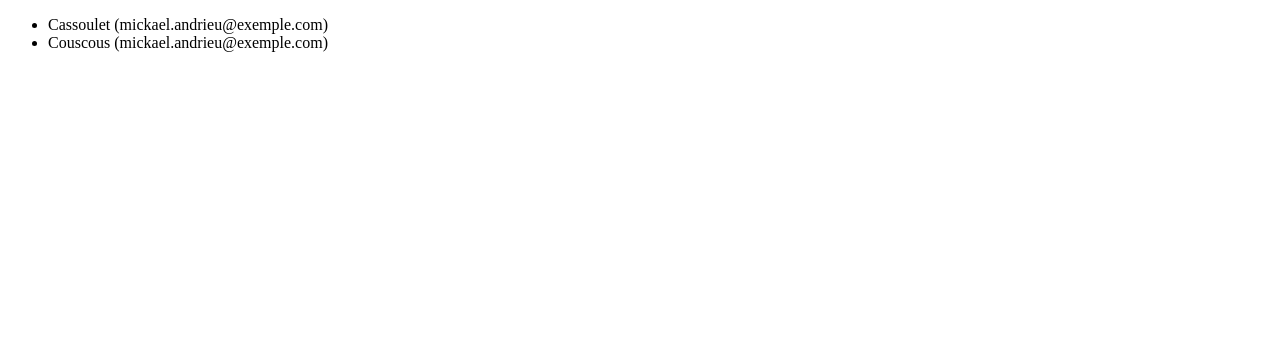
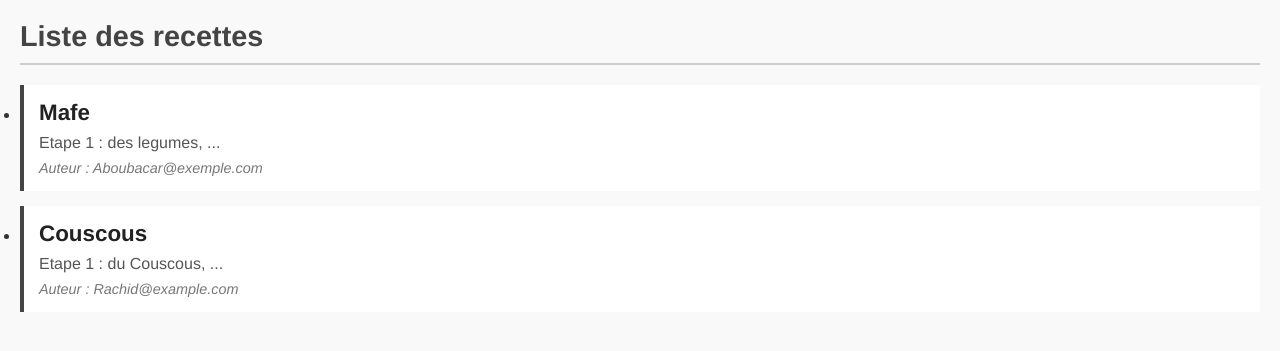
Before and after one commit to Neptune2k21/php-mysql, a PHP site: page /AfficherRecettes.php in a window 1280 px wide. Shown: the top 351 px of the page. Run offline with PHP 8.4, Linux system fonts and the light colour scheme.

Commit message:
Les tableaux associatifs

```diff
--- a/AfficherRecettes.php
+++ b/AfficherRecettes.php
@@ -1,25 +1,92 @@
 <?php
-
- // Déclaration du tableau des recettes
+// Tableau de recettes associatives
 $recipes = [
-['Cassoulet','[...]','mickael.andrieu@exemple.com',true,],
-['Couscous','[...]','mickael.andrieu@exemple.com',false,],
+    [
+        'title' => 'Mafe',
+        'recipe' => 'Etape 1 : des legumes, ...',
+        'author' => 'Aboubacar@exemple.com',
+        'enable' => true
+    ],
+    [
+        'title' => 'Cassoulet',
+        'recipe' => 'Etape 1 : des flageolets, ...',
+        'author' => 'matthieu-xml@exemple.com',
+        'enable' => false
+    ],
+    [
+        'title' => 'Couscous',
+        'recipe' => 'Etape 1 : du Couscous, ...',
+        'author' => 'Rachid@example.com',
+        'enable' => true
+    ]
 ];
-
 ?>
 
 <!DOCTYPE html>
- <html>
+<html lang="fr">
 <head>
+    <meta charset="UTF-8">
+    <meta name="viewport" content="width=device-width, initial-scale=1.0">
     <title>Affichage des recettes</title>
+    <style>
+        body {
+            font-family: 'Helvetica', sans-serif;
+            margin: 20px;
+            background-color: #f9f9f9;
+            color: #333;
+        }
+        h1 {
+            font-size: 1.8em;
+            color: #444;
+            border-bottom: 2px solid #ccc;
+            padding-bottom: 10px;
+            margin-bottom: 20px;
+        }
+        ul {
+            padding: 0;
+        }
+        li {
+            margin-bottom: 15px;
+            padding: 15px;
+            border-left: 4px solid #444;
+            background-color: #fff;
+            transition: background-color 0.3s ease;
+        }
+        li:hover {
+            background-color: #f0f0f0;
+        }
+        li h2 {
+            margin: 0 0 8px 0;
+            font-size: 1.4em;
+            color: #222;
+        }
+        li p {
+            margin: 0;
+            font-size: 1em;
+            color: #555;
+        }
+        .author {
+            font-style: italic;
+            font-size: 0.9em;
+            color: #777;
+            margin-top: 8px;
+        }
+    </style>
 </head>
 <body>
+
+<h1>Liste des recettes</h1>
 <ul>
-<?php for ($lines = 0; $lines <= 1; $lines++): ?>
+<?php foreach ($recipes as $recipe): ?>
+    <?php if ($recipe['enable']): ?>
         <li>
-<?php echo $recipes[$lines][0] . ' (' . $recipes[$lines][2] . ')';?>
+            <h2><?php echo htmlspecialchars($recipe['title']); ?></h2>
+            <p><?php echo htmlspecialchars($recipe['recipe']); ?></p>
+            <p class="author">Auteur : <?php echo htmlspecialchars($recipe['author']); ?></p>
         </li>
-<?php endfor; ?>
+    <?php endif; ?>
+<?php endforeach; ?>
 </ul>
+
 </body>
 </html>
```
Lines whose indentation alone changed are shown as unchanged.
